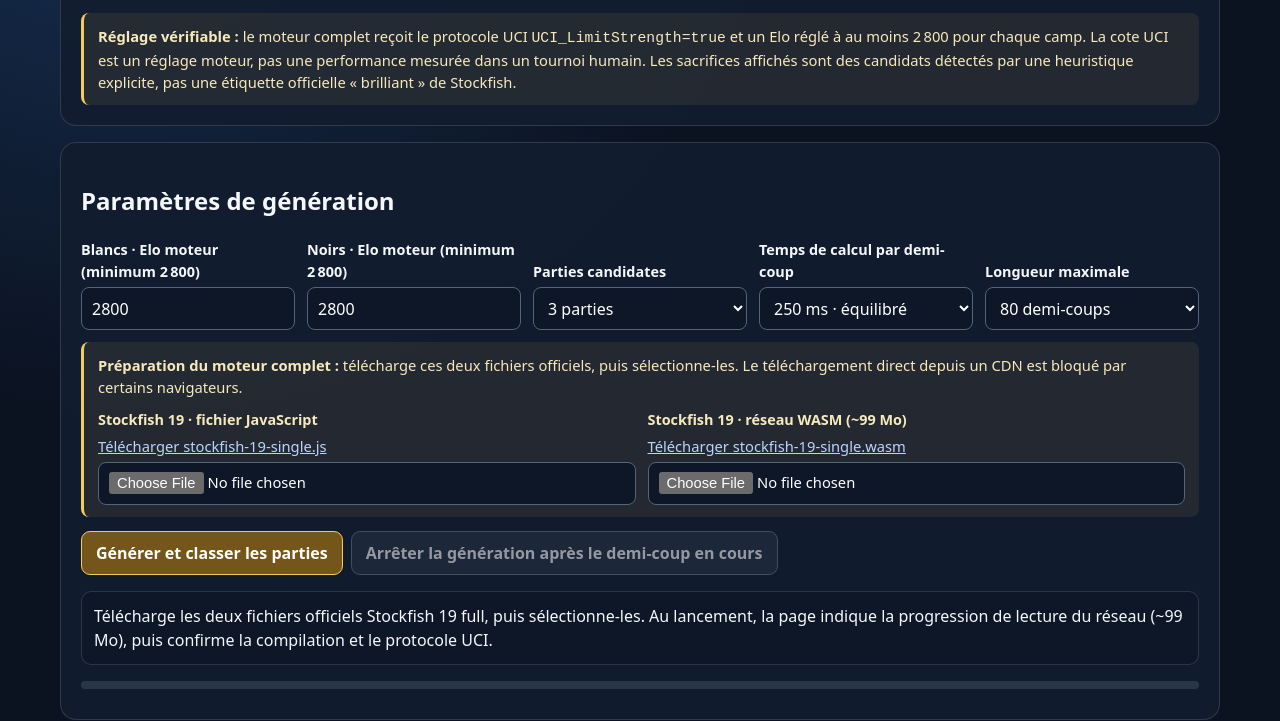
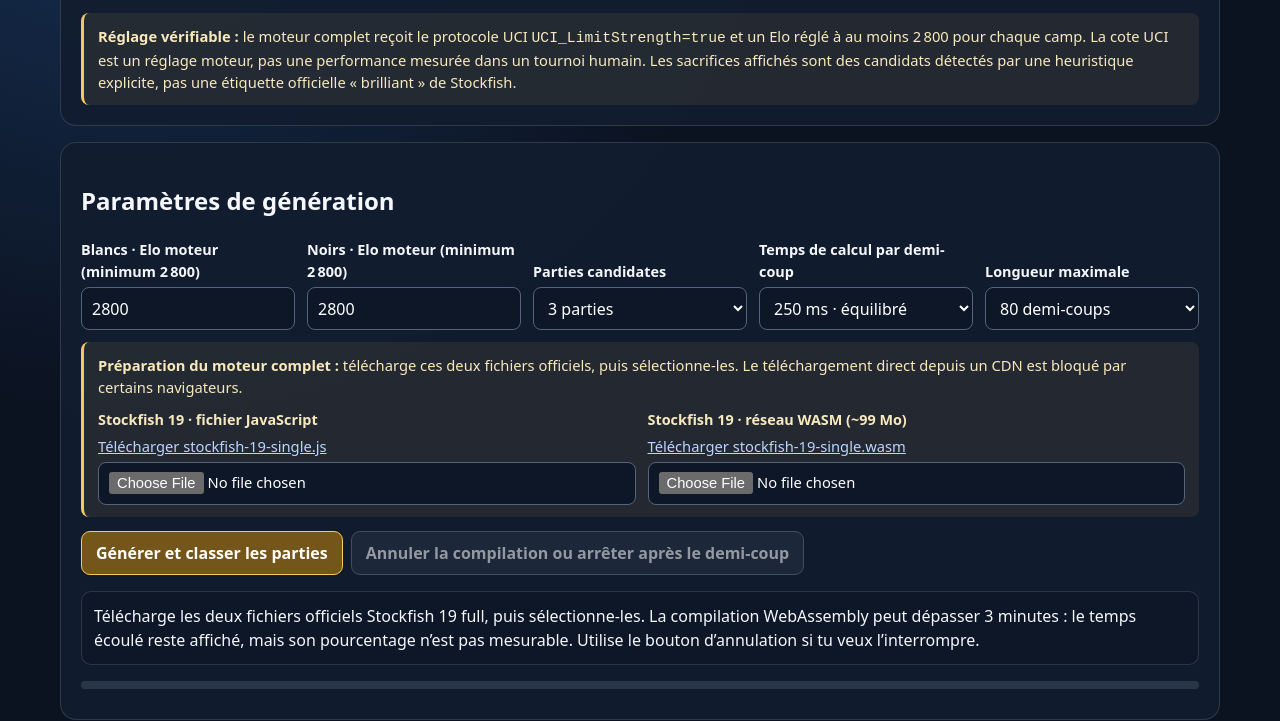
Before and after one commit to JirA44/supachess-web, a website: page GENERATEUR_PARTIES_BRILLANTES.html in a window 1280 px wide. Shown: the part 257-978 px from the top of the page. Drawn offline with Linux system fonts and the light colour scheme.

Commit message:
Clarify Stockfish compilation time and cancellation

```diff
--- a/GENERATEUR_PARTIES_BRILLANTES.html
+++ b/GENERATEUR_PARTIES_BRILLANTES.html
@@ -39,8 +39,8 @@
 <div class="field"><label for="engine-wasm">Stockfish 19 · réseau WASM (~99 Mo)</label><a href="https://github.com/nmrugg/stockfish.js/releases/download/v19.0.0/stockfish-19-single.wasm" target="_blank" rel="noopener">Télécharger stockfish-19-single.wasm</a><input id="engine-wasm" type="file" accept=".wasm,application/wasm"></div>
 </div>
 </div>
-<div class="actions"><button id="generate" class="btn">Générer et classer les parties</button><button id="cancel" class="btn secondary" disabled>Arrêter la génération après le demi-coup en cours</button></div>
-<p id="status" class="status" role="status" aria-live="polite">Télécharge les deux fichiers officiels Stockfish 19 full, puis sélectionne-les. Au lancement, la page indique la progression de lecture du réseau (~99 Mo), puis confirme la compilation et le protocole UCI.</p>
+<div class="actions"><button id="generate" class="btn">Générer et classer les parties</button><button id="cancel" class="btn secondary" disabled>Annuler la compilation ou arrêter après le demi-coup</button></div>
+<p id="status" class="status" role="status" aria-live="polite">Télécharge les deux fichiers officiels Stockfish 19 full, puis sélectionne-les. La compilation WebAssembly peut dépasser 3 minutes : le temps écoulé reste affiché, mais son pourcentage n’est pas mesurable. Utilise le bouton d’annulation si tu veux l’interrompre.</p>
 <div class="progress" aria-hidden="true"><span id="progress-fill"></span></div>
 </section>
 <section id="results-panel" class="panel hidden">
```
